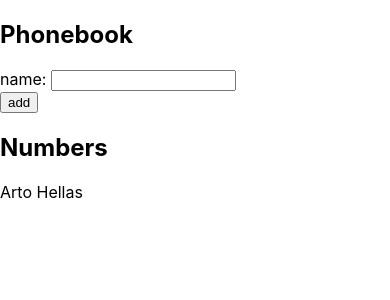
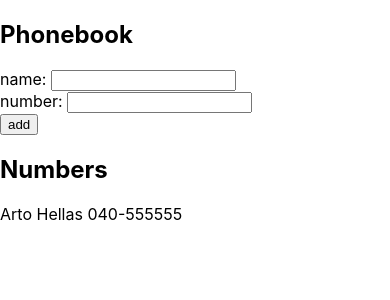
Before and after one commit to martinlubpl/full_stack_open_2023_exercises, a React (Create React App) app in the folder part2/phonebook/: page / in a window 390 px wide. Shown: the top 300 px of the page. Built offline with nearby package versions, Linux system fonts and the light colour scheme.

Commit message:
2.8 add phone

```diff
--- a/part2/phonebook/src/App.js
+++ b/part2/phonebook/src/App.js
@@ -2,21 +2,26 @@ import { useState } from 'react'
 
 const App = () => {
   const [persons, setPersons] = useState([
-    { name: 'Arto Hellas' }
+    { name: 'Arto Hellas', phone: '040-555555'}
   ])
   const [newName, setNewName] = useState('')
+  const [newPhone, setNewPhone] = useState('')
 
   const handleAddPerson = (event) => {
     event.preventDefault()
     // console.log(event.target)
     //check if exists
     const personExists = persons.some(person => person.name === newName)
-    if(personExists) {
-      alert(`${newName} is already added to the phonebook`)
+    const phoneExists = persons.some(person => person.phone === newPhone)
+    if(personExists || phoneExists) {
+      alert(`${newName} or ${newPhone} is already added to the phonebook`)
     } else {
-      const newPersons = persons.concat({name: newName})
+      const newPersons = persons.concat({name: newName, phone: newPhone})
       setPersons(newPersons)
       setNewName('')
+      setNewPhone('')
+
+
     }
     //
 
@@ -32,11 +37,17 @@ const App = () => {
           value={newName} />
         </div>
         <div>
+          number: <input
+          onChange={(event) => setNewPhone(event.target.value)}
+          value={newPhone}
+          />
+        </div>
+        <div>
           <button type="submit" onClick={handleAddPerson}>add</button>
         </div>
       </form>
       <h2>Numbers</h2>
-      {persons.map(person => <p key={person.name}>{person.name}</p>)}
+      {persons.map(person => <p key={person.name}>{person.name} {person.phone}</p>)}
     </div>
   )
 }
```
